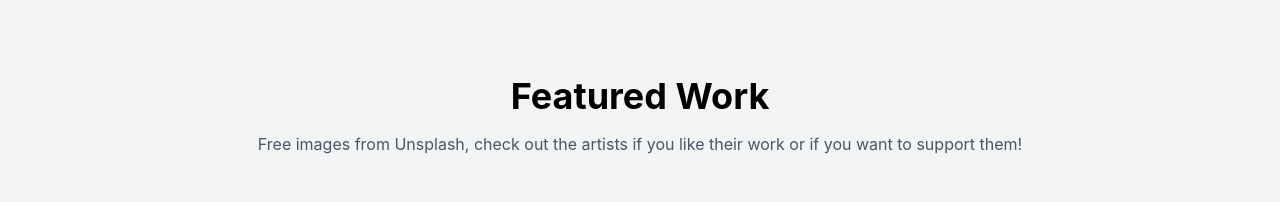
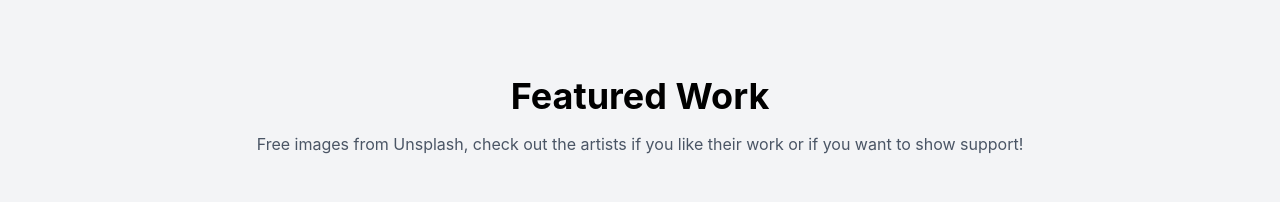
Before and after one commit to Pizzadreams/Photography_Portfolio, a React (Vite) app: page / in a window 1280 px wide. Shown: the part 820-1022 px from the top of the page. Built offline with nearby package versions, Linux system fonts and the light colour scheme; grey boxes are pictures that could not be loaded.

Commit message:
hover effect on image card

```diff
--- a/src/components/FeaturedGallery.jsx
+++ b/src/components/FeaturedGallery.jsx
@@ -14,7 +14,7 @@ function FeaturedGallery() {
         </h2>
 
         <p className="mt-4 mb-12 text-center text-gray-600">
-          Free images from Unsplash, check out the artists if you like their work or if you want to support them!
+          Free images from Unsplash, check out the artists if you like their work or if you want to show support!
         </p>
 
         <GalleryGrid photos={featuredPhotos} />
--- a/src/components/GalleryGrid.jsx
+++ b/src/components/GalleryGrid.jsx
@@ -3,6 +3,7 @@ import ImageCard from "./ImageCard";
 /* Displaying multiple images in a grid layout */
 function GalleryGrid({ photos }) {
   return (
+    /* Mapping through the photos array and rendering ImageCard for each photo */
     <div className="grid gap-8 sm:grid-cols-2 lg:grid-cols-3">
       {photos.map((image) => (
         <ImageCard
--- a/src/components/ImageCard.jsx
+++ b/src/components/ImageCard.jsx
@@ -1,7 +1,11 @@
 /* Displaying a single image card with title and category */
 function ImageCard({ image }) {
     return (
-        <div className="overflow-hidden rounded-xl shadow-lg">
+        <div
+            onClick={() => onImageClick(image)}
+            className="cursor-pointer overflow-hidden rounded-xl bg-white shadow-lg transition-transform duration-200 hover:scale-105"
+        >
+
             <img
                 src={image.image}
                 alt={image.title}
```
